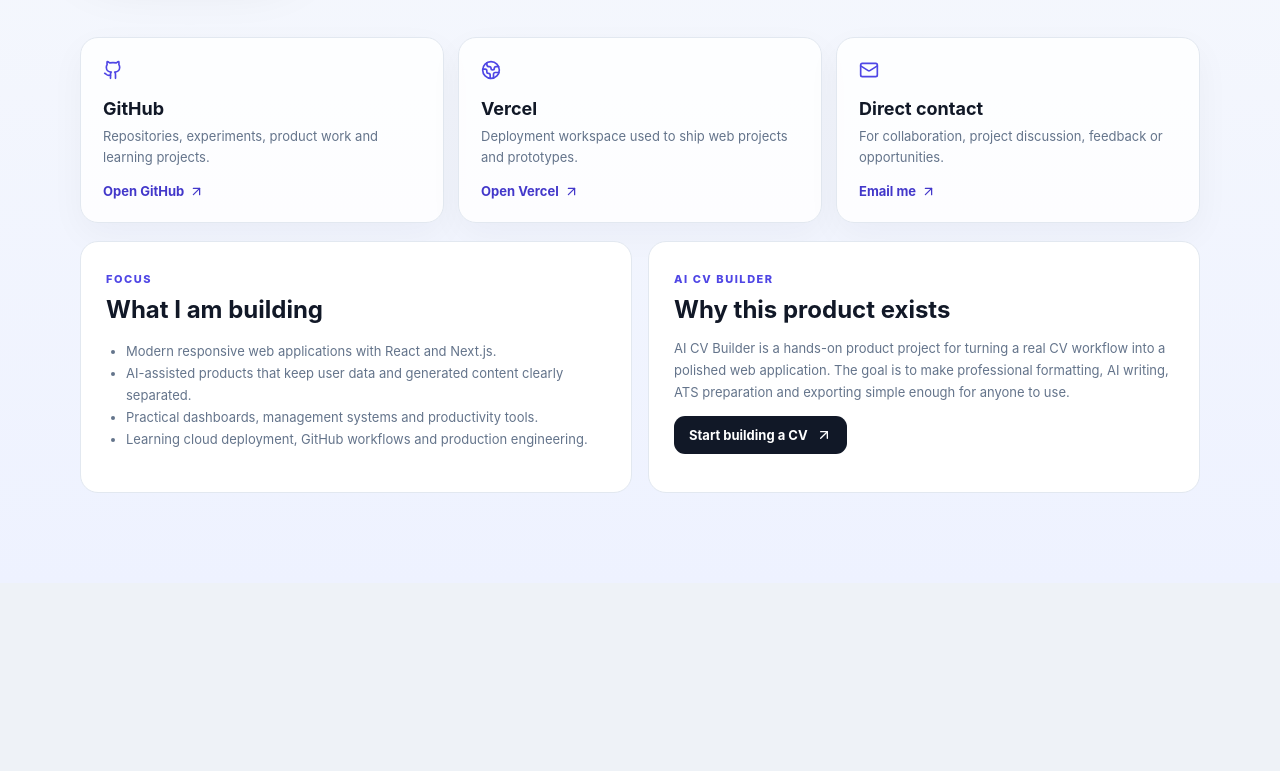
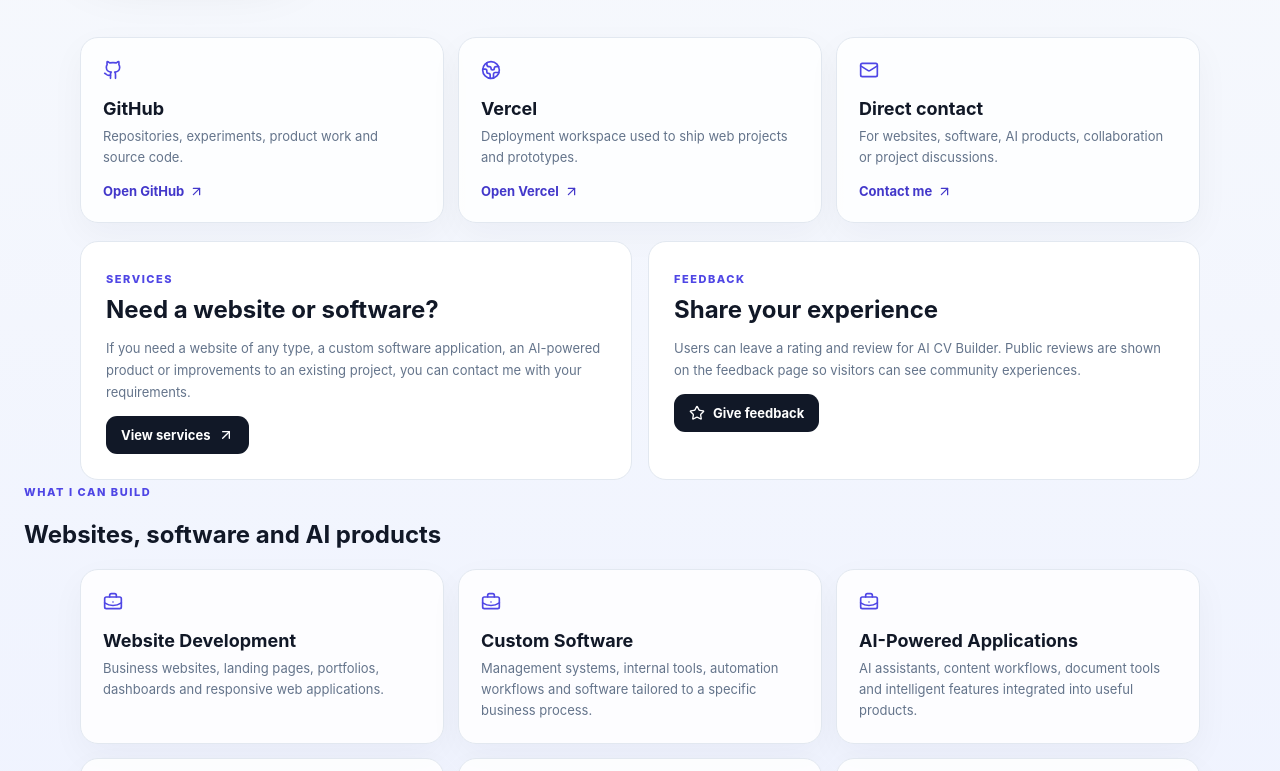
Before and after one commit to bc878vu/ai-cv-builder, a Next.js app: page /profile in a window 1280 px wide. Shown: the part 460-1231 px from the top of the page. Before the commit the page ends 1043 px from the top, so only its background shows below. Built offline with nearby package versions, Linux system fonts and the light colour scheme.

Commit message:
Remove student wording and improve public developer profile

```diff
--- a/app/profile/page.tsx
+++ b/app/profile/page.tsx
@@ -1,11 +1,11 @@
 import type { Metadata } from 'next';
 import Link from 'next/link';
-import { Github, Globe2, Mail, MapPin, MessageCircle, ArrowUpRight } from 'lucide-react';
-import { developer } from '../profile-data';
+import { Github, Globe2, Mail, MapPin, MessageCircle, ArrowUpRight, BriefcaseBusiness, Star } from 'lucide-react';
+import { developer, services } from '../profile-data';
 
 export const metadata: Metadata = {
   title: 'Asad Amanat Ali — Profile',
-  description: 'Profile and software portfolio of Asad Amanat Ali, web developer and software engineering student.',
+  description: 'Profile, services and software portfolio of Asad Amanat Ali, web developer and AI solutions builder.',
 };
 
 export default function ProfilePage() {
@@ -13,14 +13,28 @@
     <main className="public-page">
       <section className="profile-hero">
         <img className="profile-photo" src={developer.avatar} alt="Asad Amanat Ali" />
-        <div><span className="eyebrow">DEVELOPER PROFILE</span><h1>{developer.name}</h1><p className="profile-title">{developer.title}</p><p>{developer.bio}</p><div className="profile-meta"><span><MapPin size={15}/> {developer.location}</span><span><Mail size={15}/> {developer.email}</span><span><MessageCircle size={15}/> {developer.whatsapp}</span></div></div>
+        <div>
+          <span className="eyebrow">DEVELOPER PROFILE</span>
+          <h1>{developer.name}</h1>
+          <p className="profile-title">{developer.title}</p>
+          <p>{developer.bio}</p>
+          <div className="profile-meta"><span><MapPin size={15}/> {developer.location}</span><span><Mail size={15}/> {developer.email}</span><span><MessageCircle size={15}/> {developer.whatsapp}</span></div>
+        </div>
       </section>
+
       <section className="public-grid three">
-        <article className="public-card"><Github size={20}/><h2>GitHub</h2><p>Repositories, experiments, product work and learning projects.</p><Link href={developer.github} target="_blank" rel="noreferrer">Open GitHub <ArrowUpRight size={15}/></Link></article>
+        <article className="public-card"><Github size={20}/><h2>GitHub</h2><p>Repositories, experiments, product work and source code.</p><Link href={developer.github} target="_blank" rel="noreferrer">Open GitHub <ArrowUpRight size={15}/></Link></article>
         <article className="public-card"><Globe2 size={20}/><h2>Vercel</h2><p>Deployment workspace used to ship web projects and prototypes.</p><Link href={developer.vercel} target="_blank" rel="noreferrer">Open Vercel <ArrowUpRight size={15}/></Link></article>
-        <article className="public-card"><Mail size={20}/><h2>Direct contact</h2><p>For collaboration, project discussion, feedback or opportunities.</p><Link href={`mailto:${developer.email}`}>Email me <ArrowUpRight size={15}/></Link></article>
+        <article className="public-card"><Mail size={20}/><h2>Direct contact</h2><p>For websites, software, AI products, collaboration or project discussions.</p><Link href="/contact">Contact me <ArrowUpRight size={15}/></Link></article>
       </section>
-      <section className="profile-content"><div><span className="eyebrow">FOCUS</span><h2>What I am building</h2><ul><li>Modern responsive web applications with React and Next.js.</li><li>AI-assisted products that keep user data and generated content clearly separated.</li><li>Practical dashboards, management systems and productivity tools.</li><li>Learning cloud deployment, GitHub workflows and production engineering.</li></ul></div><div><span className="eyebrow">AI CV BUILDER</span><h2>Why this product exists</h2><p>AI CV Builder is a hands-on product project for turning a real CV workflow into a polished web application. The goal is to make professional formatting, AI writing, ATS preparation and exporting simple enough for anyone to use.</p><Link className="public-primary" href="/">Start building a CV <ArrowUpRight size={16}/></Link></div></section>
+
+      <section className="profile-content">
+        <div><span className="eyebrow">SERVICES</span><h2>Need a website or software?</h2><p>If you need a website of any type, a custom software application, an AI-powered product or improvements to an existing project, you can contact me with your requirements.</p><Link className="public-primary" href="/services">View services <ArrowUpRight size={16}/></Link></div>
+        <div><span className="eyebrow">FEEDBACK</span><h2>Share your experience</h2><p>Users can leave a rating and review for AI CV Builder. Public reviews are shown on the feedback page so visitors can see community experiences.</p><Link className="public-primary" href="/feedback"><Star size={16}/> Give feedback</Link></div>
+      </section>
+
+      <section className="public-section-heading"><span className="eyebrow">WHAT I CAN BUILD</span><h2>Websites, software and AI products</h2></section>
+      <section className="public-grid three service-mini-grid">{services.slice(0, 6).map((service) => <article className="public-card" key={service.title}><BriefcaseBusiness size={20}/><h2>{service.title}</h2><p>{service.description}</p></article>)}</section>
     </main>
   );
 }
```
